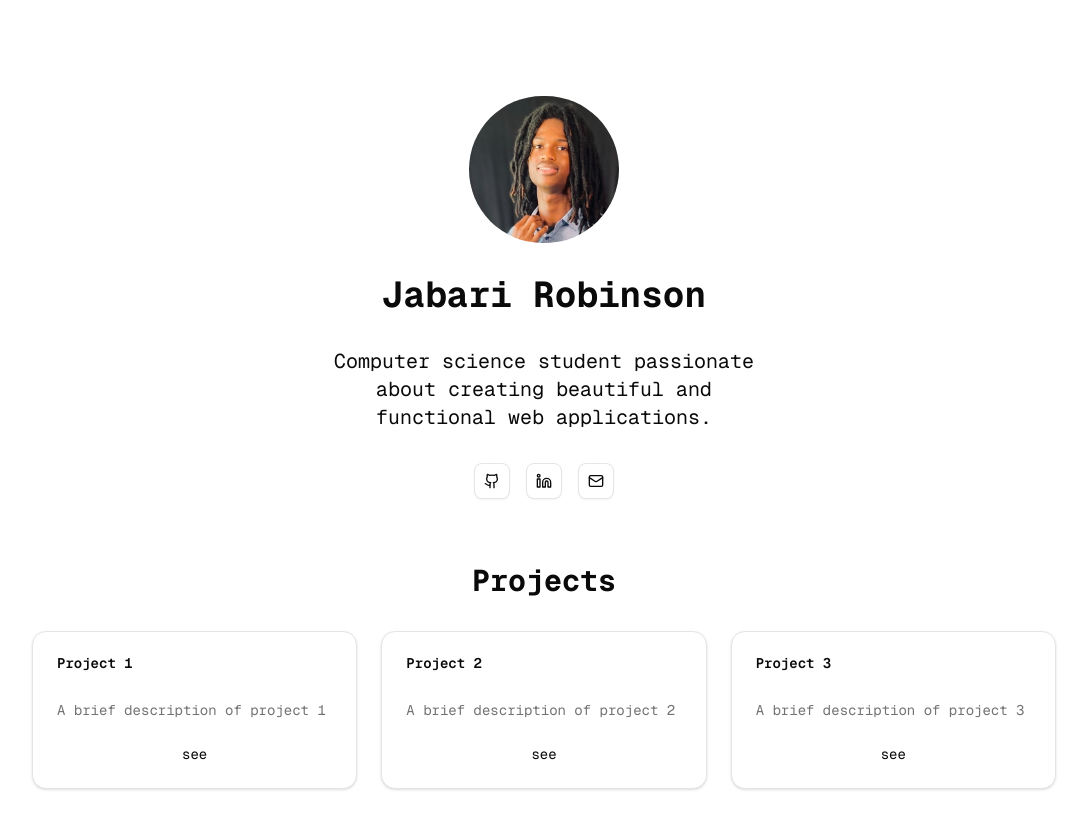
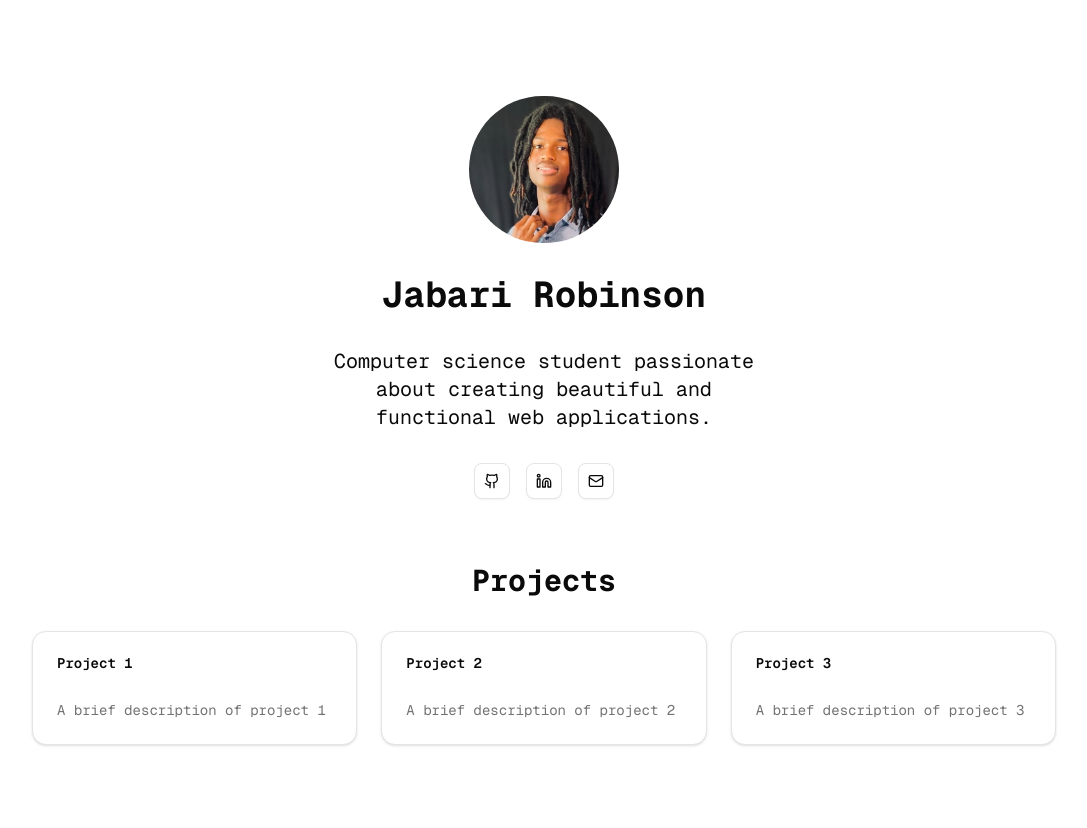
Before and after one commit to robinsonjabari/portfolio, a Next.js app in the folder my-app/: page / in a window 1280 px wide. Shown: the top 828 px of the page, without its empty margins (96-1183 px from the left). Built offline with nearby package versions, Linux system fonts and the light colour scheme.

Commit message:
removed stuff please work

```diff
--- a/my-app/app/projects/globals.css
+++ /dev/null
@@ -1,122 +0,0 @@
-@import "tailwindcss";
-@import "tw-animate-css";
-
-@custom-variant dark (&:is(.dark *));
-
-@theme inline {
-  --color-background: var(--background);
-  --color-foreground: var(--foreground);
-  --font-sans: var(--font-geist-sans);
-  --font-mono: var(--font-geist-mono);
-  --color-sidebar-ring: var(--sidebar-ring);
-  --color-sidebar-border: var(--sidebar-border);
-  --color-sidebar-accent-foreground: var(--sidebar-accent-foreground);
-  --color-sidebar-accent: var(--sidebar-accent);
-  --color-sidebar-primary-foreground: var(--sidebar-primary-foreground);
-  --color-sidebar-primary: var(--sidebar-primary);
-  --color-sidebar-foreground: var(--sidebar-foreground);
-  --color-sidebar: var(--sidebar);
-  --color-chart-5: var(--chart-5);
-  --color-chart-4: var(--chart-4);
-  --color-chart-3: var(--chart-3);
-  --color-chart-2: var(--chart-2);
-  --color-chart-1: var(--chart-1);
-  --color-ring: var(--ring);
-  --color-input: var(--input);
-  --color-border: var(--border);
-  --color-destructive: var(--destructive);
-  --color-accent-foreground: var(--accent-foreground);
-  --color-accent: var(--accent);
-  --color-muted-foreground: var(--muted-foreground);
-  --color-muted: var(--muted);
-  --color-secondary-foreground: var(--secondary-foreground);
-  --color-secondary: var(--secondary);
-  --color-primary-foreground: var(--primary-foreground);
-  --color-primary: var(--primary);
-  --color-popover-foreground: var(--popover-foreground);
-  --color-popover: var(--popover);
-  --color-card-foreground: var(--card-foreground);
-  --color-card: var(--card);
-  --radius-sm: calc(var(--radius) - 4px);
-  --radius-md: calc(var(--radius) - 2px);
-  --radius-lg: var(--radius);
-  --radius-xl: calc(var(--radius) + 4px);
-}
-
-:root {
-  --radius: 0.625rem;
-  --background: oklch(1 0 0);
-  --foreground: oklch(0.145 0 0);
-  --card: oklch(1 0 0);
-  --card-foreground: oklch(0.145 0 0);
-  --popover: oklch(1 0 0);
-  --popover-foreground: oklch(0.145 0 0);
-  --primary: oklch(0.205 0 0);
-  --primary-foreground: oklch(0.985 0 0);
-  --secondary: oklch(0.97 0 0);
-  --secondary-foreground: oklch(0.205 0 0);
-  --muted: oklch(0.97 0 0);
-  --muted-foreground: oklch(0.556 0 0);
-  --accent: oklch(0.97 0 0);
-  --accent-foreground: oklch(0.205 0 0);
-  --destructive: oklch(0.577 0.245 27.325);
-  --border: oklch(0.922 0 0);
-  --input: oklch(0.922 0 0);
-  --ring: oklch(0.708 0 0);
-  --chart-1: oklch(0.646 0.222 41.116);
-  --chart-2: oklch(0.6 0.118 184.704);
-  --chart-3: oklch(0.398 0.07 227.392);
-  --chart-4: oklch(0.828 0.189 84.429);
-  --chart-5: oklch(0.769 0.188 70.08);
-  --sidebar: oklch(0.985 0 0);
-  --sidebar-foreground: oklch(0.145 0 0);
-  --sidebar-primary: oklch(0.205 0 0);
-  --sidebar-primary-foreground: oklch(0.985 0 0);
-  --sidebar-accent: oklch(0.97 0 0);
-  --sidebar-accent-foreground: oklch(0.205 0 0);
-  --sidebar-border: oklch(0.922 0 0);
-  --sidebar-ring: oklch(0.708 0 0);
-}
-
-.dark {
-  --background: oklch(0.145 0 0);
-  --foreground: oklch(0.985 0 0);
-  --card: oklch(0.205 0 0);
-  --card-foreground: oklch(0.985 0 0);
-  --popover: oklch(0.205 0 0);
-  --popover-foreground: oklch(0.985 0 0);
-  --primary: oklch(0.922 0 0);
-  --primary-foreground: oklch(0.205 0 0);
-  --secondary: oklch(0.269 0 0);
-  --secondary-foreground: oklch(0.985 0 0);
-  --muted: oklch(0.269 0 0);
-  --muted-foreground: oklch(0.708 0 0);
-  --accent: oklch(0.269 0 0);
-  --accent-foreground: oklch(0.985 0 0);
-  --destructive: oklch(0.704 0.191 22.216);
-  --border: oklch(1 0 0 / 10%);
-  --input: oklch(1 0 0 / 15%);
-  --ring: oklch(0.556 0 0);
-  --chart-1: oklch(0.488 0.243 264.376);
-  --chart-2: oklch(0.696 0.17 162.48);
-  --chart-3: oklch(0.769 0.188 70.08);
-  --chart-4: oklch(0.627 0.265 303.9);
-  --chart-5: oklch(0.645 0.246 16.439);
-  --sidebar: oklch(0.205 0 0);
-  --sidebar-foreground: oklch(0.985 0 0);
-  --sidebar-primary: oklch(0.488 0.243 264.376);
-  --sidebar-primary-foreground: oklch(0.985 0 0);
-  --sidebar-accent: oklch(0.269 0 0);
-  --sidebar-accent-foreground: oklch(0.985 0 0);
-  --sidebar-border: oklch(1 0 0 / 10%);
-  --sidebar-ring: oklch(0.556 0 0);
-}
-
-@layer base {
-  * {
-    @apply border-border outline-ring/50;
-  }
-  body {
-    @apply bg-background text-foreground;
-  }
-}
--- a/my-app/app/projects/layout.tsx
+++ /dev/null
@@ -1,34 +0,0 @@
-import type { Metadata } from "next"
-import { Geist, Geist_Mono } from "next/font/google"
-import "./globals.css"
-
-const geistSans = Geist({
-  variable: "--font-geist-sans",
-  subsets: ["latin"],
-})
-
-const geistMono = Geist_Mono({
-  variable: "--font-geist-mono",
-  subsets: ["latin"],
-})
-
-export const metadata: Metadata = {
-  title: "Create Next App",
-  description: "Generated by create next app",
-}
-
-export default function RootLayout({
-  children,
-}: Readonly<{
-  children: React.ReactNode
-}>) {
-  return (
-    <html lang='en'>
-      <body
-        className={`${geistSans.variable} ${geistMono.variable} antialiased`}
-      >
-        {children}
-      </body>
-    </html>
-  )
-}
--- a/my-app/app/projects/page.tsx
+++ /dev/null
@@ -1,15 +0,0 @@
-import Image from "next/image"
-import { Github, Linkedin, Mail } from "lucide-react"
-import { Button } from "@/components/ui/button"
-import Projects from "@/components/Projects"
-
-export default function Home() {
-  return (
-    <main className='flex min-h-screen flex-col items-center justify-center p-24'>
-      <div className='z-10 max-w-5xl w-full items-center justify-between font-mono text-sm'>
-        <h2>MY Projects</h2>
-        <Projects />
-      </div>
-    </main>
-  )
-}
--- a/my-app/components/Projects.tsx
+++ b/my-app/components/Projects.tsx
@@ -40,9 +40,6 @@
             <CardContent>
               <CardDescription>{project.description}</CardDescription>
             </CardContent>
-            <button type='button' onClick={() => router.push("/projects")}>
-              see
-            </button>
           </Card>
         ))}
       </div>
```
